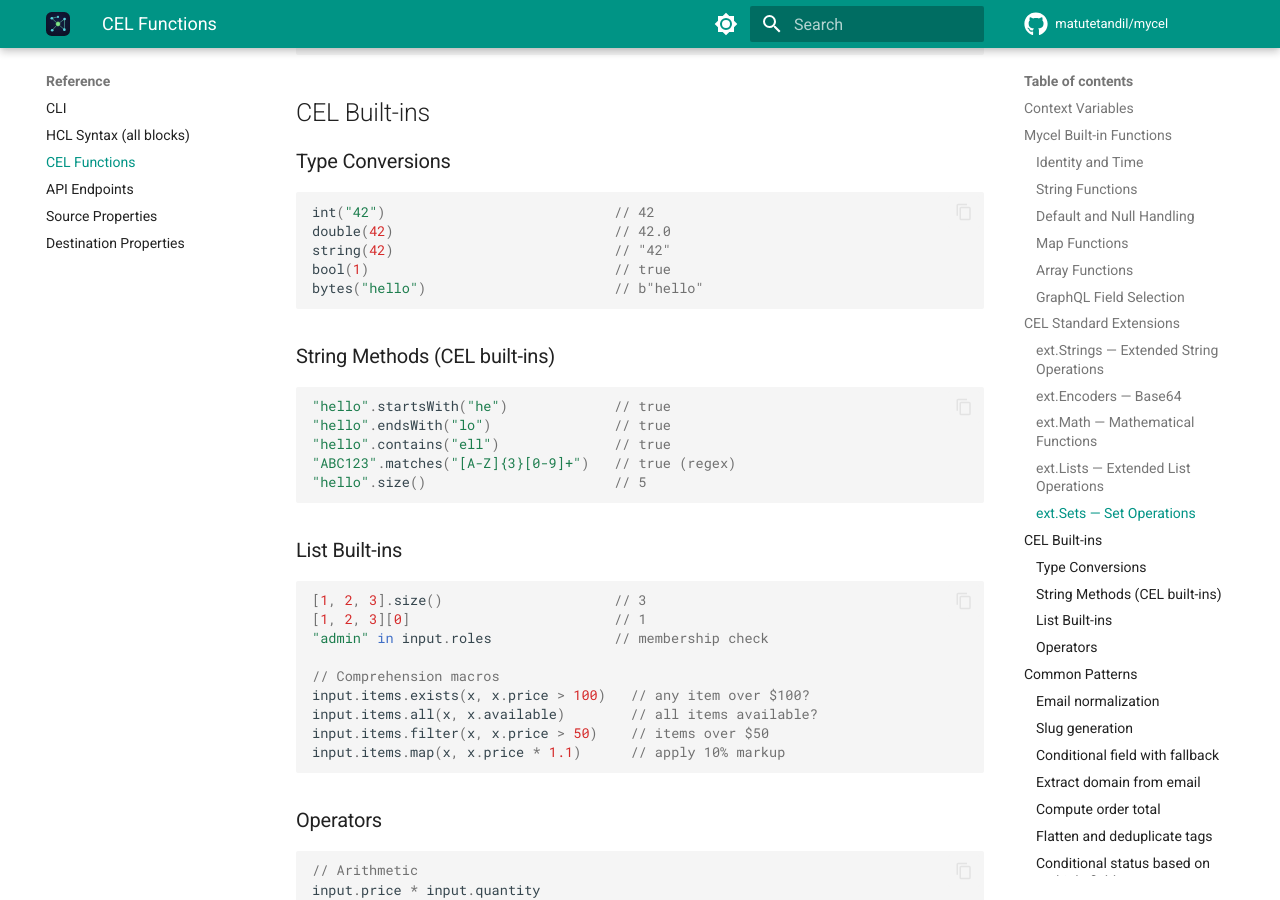
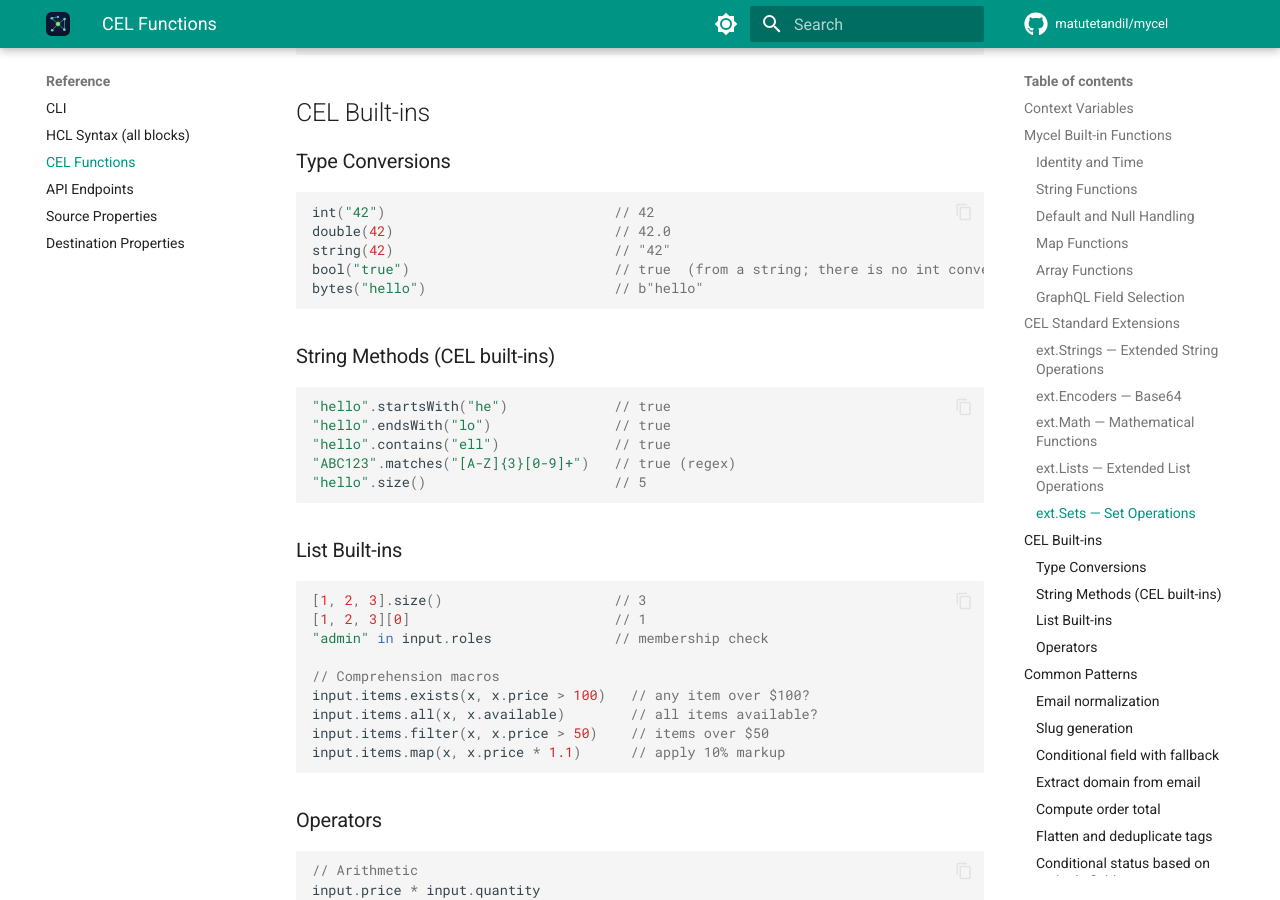
Before and after one commit to matutetandil/mycel, an MkDocs documentation site: the page built from docs/reference/cel-functions.md, in a window 1280 px wide and 900 px high, scrolled down 7589 px. Built offline with MkDocs 1.6.1 and Material for MkDocs 9.7.7, drawn with Linux system fonts in a browser that asks for light colours; comment, search, counter and statistics services are not loaded.

Commit message:
Compile the CEL examples, and check what they claim to return
The CEL reference is what somebody consults for what is available inside an
expression, and nothing checked it. It is written one expression per line with
the answer in a trailing comment, which is a shape that can be checked rather
than read.

All 187 expressions compile now. One did not: bool(1) was documented and CEL
has no such overload — the conversion takes a string. Where the comment states
a value that does not move, the expression is evaluated and compared against
it, so a function that stops taking what the page says it takes is caught here
rather than by whoever wrote a flow from that line.

Expressions standing in for a payload are skipped, since there is nothing to
evaluate them against, as are the ones that read a clock. A whole double may be
written either way: these pages show double(42) as 42.0 and math.ceil(4.2) as
5, and both are the same number.

````diff
--- a/docs/reference/cel-functions.md
+++ b/docs/reference/cel-functions.md
@@ -254,7 +254,7 @@ sets.intersects([1, 2], [2, 3])      // true
 int("42")                            // 42
 double(42)                           // 42.0
 string(42)                           // "42"
-bool(1)                              // true
+bool("true")                         // true  (from a string; there is no int conversion)
 bytes("hello")                       // b"hello"
 ```
 
````
Also changed, not shown: CHANGELOG.md (+2 -0 lines), 1 other file.
